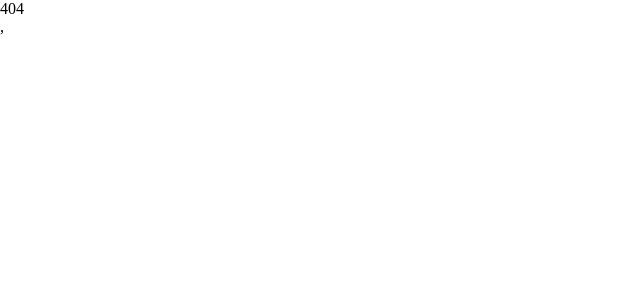
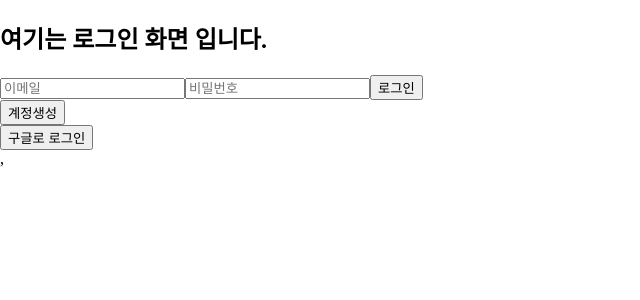
Before and after one commit to sstipdev/Search-Engine, a React (Vite) app: page /login in a window 1280 px wide. Shown: the top 300 px of the page, without its empty margins (0-640 px from the left). Built offline with nearby package versions, Linux system fonts and the light colour scheme; no server answers.

Commit message:
로그인시 컴포넌트 이동

```diff
--- a/src/App.jsx
+++ b/src/App.jsx
@@ -1,16 +1,51 @@
 import ChoiceType from "./routes/ChoiceType";
-import { Routes, Route } from "react-router-dom";
+import { Routes, Route, useNavigate } from "react-router-dom";
 import Login from "./routes/Login";
 import NotPage from "./routes/NotPage";
+import Loading from "./components/Loading";
+
+import { useEffect, useState } from "react";
+
+import { onAuthStateChanged } from "firebase/auth";
+import { auth } from "./Auth";
 
 function App() {
+  const [isLoggedIn, setIsLoggedIn] = useState(false);
+  const [loading, setLoading] = useState(true);
+  let navigate = useNavigate();
+  useEffect(() => {
+    // 로그인이 되었는지 여부 체크.
+    onAuthStateChanged(auth, (user) => {
+      if (user) {
+        // 로그인이 되었다면 state 함수 true로 업뎃
+        setIsLoggedIn(true);
+        // 로그인이 되었을경우 main 컴포넌트로 이동.
+        navigate("/main");
+      } else {
+        // 아니면 false로 업뎃
+        setIsLoggedIn(false);
+        // 로그인이 안되었을 경우 / 로그인 페이지로 이동
+        navigate("/login");
+      }
+      setLoading(false);
+    });
+  }, []);
+
+  if (loading) return <Loading />;
+
   return (
     <div className="App">
-      <Routes>
-        <Route path="/" element={<Login />} />
-        <Route path="main" element={<ChoiceType />} />
-        <Route path="*" element={<NotPage />} />
-      </Routes>
+      {isLoggedIn ? (
+        <Routes>
+          <Route path="/main" element={<ChoiceType />} />
+          <Route path="/*" element={<NotPage />} />
+        </Routes>
+      ) : (
+        <Routes>
+          <Route path="/login" element={<Login />} />
+          <Route path="/*" element={<NotPage />} />
+        </Routes>
+      )}
     </div>
   );
 }
--- /dev/null
+++ b/src/components/Loading.jsx
@@ -0,0 +1,5 @@
+const Loading = () => {
+  return <div>로딩중임</div>;
+};
+
+export default Loading;
--- a/src/main.jsx
+++ b/src/main.jsx
@@ -3,8 +3,6 @@ import ReactDOM from "react-dom/client";
 import App from "./App";
 import "./index.css";
 import { BrowserRouter } from "react-router-dom";
-import firebase from "./Auth";
-console.log(firebase);
 
 ReactDOM.createRoot(document.getElementById("root")).render(
   <BrowserRouter>
--- a/src/routes/ChoiceType.jsx
+++ b/src/routes/ChoiceType.jsx
@@ -6,6 +6,7 @@ import ImageResult from "../components/ImageResult";
 import BlogResult from "../components/BlogResult";
 
 import { ChoiceTypeBox, MainName, LogoImg, Header, UserInput, ChoiceBox, SearchType, MainResult } from "../styles/ChoiceTypeCSS";
+import Login from "./Login";
 
 const ChoiceType = () => {
   const [choice, setChoice] = useState("");
--- a/src/routes/Login.jsx
+++ b/src/routes/Login.jsx
@@ -1,6 +1,6 @@
 import React, { useState } from "react";
 import GoogleLogin from "../components/SNS-Login/GoogleLogin";
-import { createUserWithEmailAndPassword, signInWithEmailAndPassword } from "firebase/auth";
+import { createUserWithEmailAndPassword, signInWithEmailAndPassword, getAuth } from "firebase/auth";
 import { auth } from "../Auth";
 
 const Login = () => {
```
